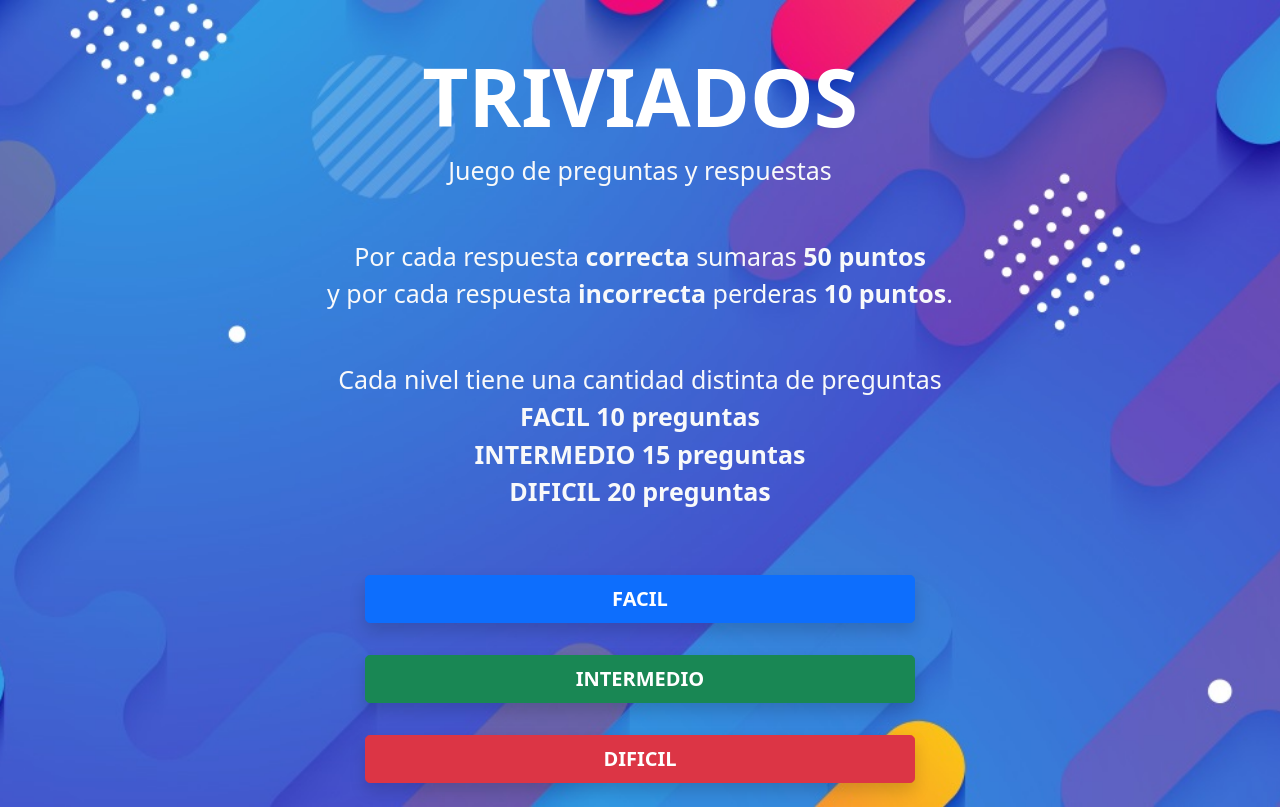
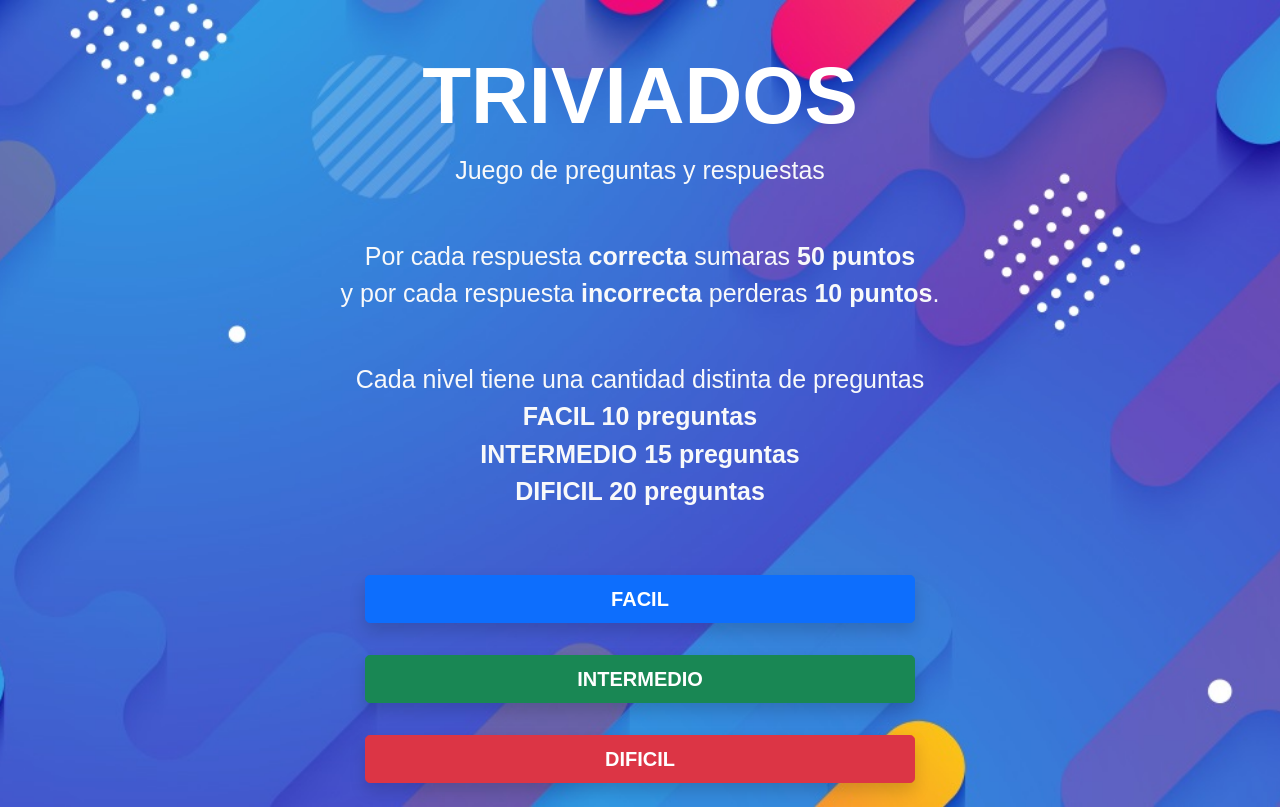
Before and after one commit to Guillermo-dev/IHC-Final-Triviados, a PHP site: template src/pages/home/home.html in a window 1280 px wide. Run offline with PHP 8.4, Linux system fonts and the light colour scheme; the template is opened without the code that fills it, so the values that code supplies are empty; some libraries are stand-ins or nearby versions.

Commit message:
Fuente de textos

```diff
--- a/src/global/css/general.css
+++ b/src/global/css/general.css
@@ -15,6 +15,7 @@ html, body {
     background-position: center;
     background-repeat: no-repeat;
     background-size: cover;
+    font-family: 'Arial'
 }
 
 /* Scrolll */
```
